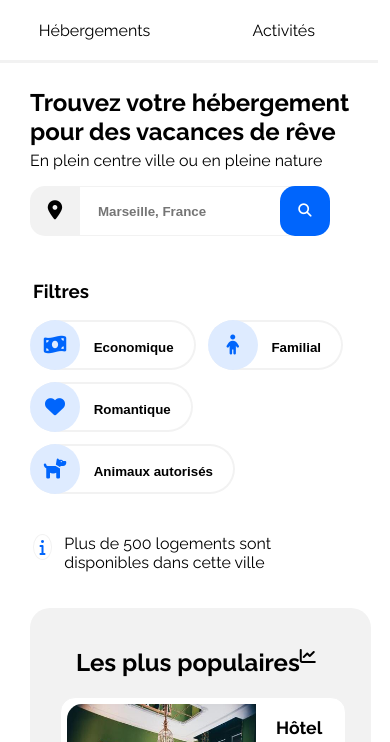
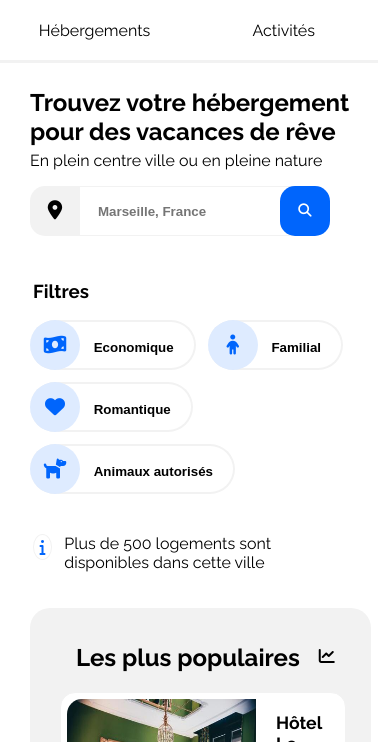
Before and after one commit to zeinab-kanso/ZeinabKanso-projet2-04052021, a plain HTML site: page index.html in a window 390 px wide. Shown: the part 102-844 px from the top of the page. Drawn offline with Linux system fonts and the light colour scheme.

Commit message:
icone plus populaires

```diff
--- a/style.css
+++ b/style.css
@@ -282,17 +282,17 @@ a:hover {
   margin-left: 40px;
 }
 .populaires-titre {
-  padding: 40px 40px 0 46px;
+  margin: 40px 40px 0 46px;
   display: flex;
-  justify-content: stretch;
 }
 .populaires-titre h2 {
-  margin-top: 0;
+  margin-top: -5px;
 }
 .populaires-titre .fas {
-  flex: 2;
   width: 17px;
   height: 24px;
+  margin-left: 106px;
+  margin-bottom: 20px;
 }
 
 .populaires-bloc-img {
@@ -472,7 +472,14 @@ footer {
     display: flex;
     flex-direction: column-reverse;
   }
-
+  .populaires-titre {
+    display: flex;
+    justify-content: space-between;
+  }
+  .populaires {
+    margin-bottom: 20px;
+    margin-left: 50px;
+  }
   .populaires-bloc-img {
     display: grid;
     grid-template-columns: 1fr 1fr 1fr;
@@ -481,10 +488,6 @@ footer {
     padding: 0 30px 0 30px;
   }
 
-  .populaires {
-    margin-bottom: 20px;
-    margin-left: 50px;
-  }
   .populaires-img-description {
     width: 97%;
   }
@@ -510,16 +513,6 @@ footer {
   }
   .heberge-img-description {
     width: 100%;
-  }
-  .populaires-titre {
-    display: flex;
-    align-items: flex-start;
-    justify-content: space-between;
-    margin: 0;
-  }
-  .populaires {
-    margin-bottom: 20px;
-    margin-left: 50px;
   }
 
   .activite-marseille {
@@ -733,9 +726,15 @@ footer {
   }
 }
 /*--Version mobile--*/
-@media only screen and (max-width: 450px) {
+@media only screen and (max-width: 451px) {
   #search {
     width: 230px;
+  }
+  .populaires-titre {
+    margin-right: 35px;
+  }
+  .populaires-titre .fas {
+    margin-left: 0;
   }
   .heberge-bloc-img {
     display: grid;
@@ -808,8 +807,9 @@ footer {
     width: 376px;
   }
   .populaires-titre {
-    padding: 45px 0 0 20px;
+    margin: 45px 20px 0 30px;
   }
+
   .populaires-bloc-img {
     padding: 0 26px 0 20px;
     gap: 10px;
```
